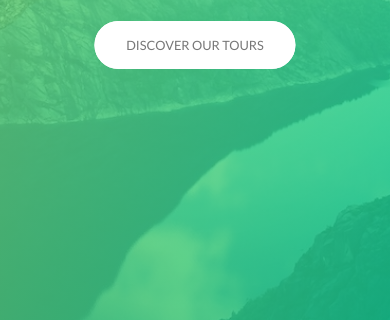
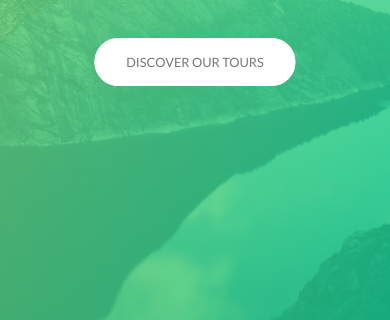
Before and after one commit to shubhamispandey/natoursadvancewebsite, a website: page index.html in a window 390 px wide. Shown: the part 394-714 px from the top of the page. Drawn offline with Linux system fonts and the light colour scheme.

Commit message:
Add files via upload

```diff
--- a/css/style.css
+++ b/css/style.css
@@ -1054,7 +1054,7 @@ input:checked ~ .menu-toggle__btn span::after {
   position: relative; }
   @media (max-width: 56.25em) {
     .header {
-      height: 90vh;
+      height: 94vh;
       -webkit-clip-path: polygon(0 0, 100% 0, 100% 85vh, 0 100%);
       clip-path: polygon(0 0, 100% 0, 100% 85vh, 0 100%); } }
   .header__logo-box {
```
